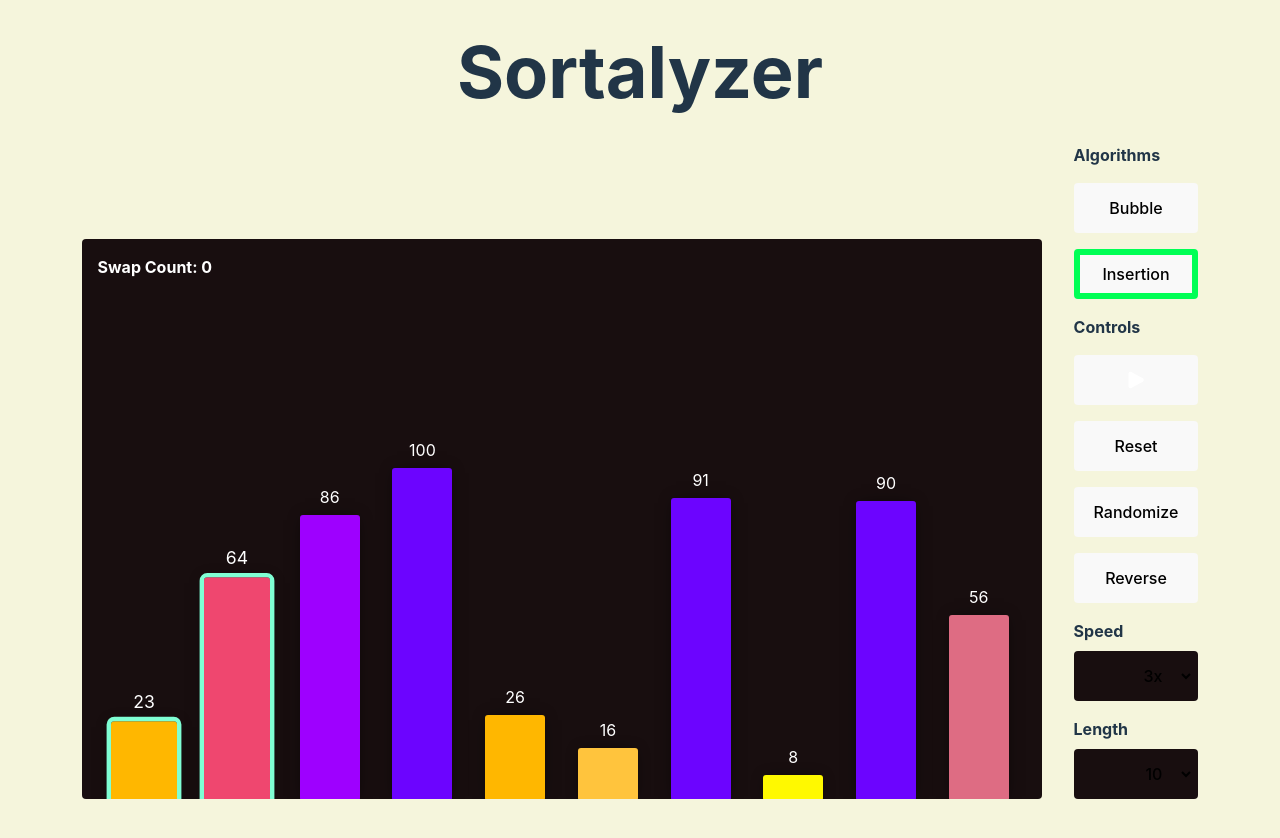
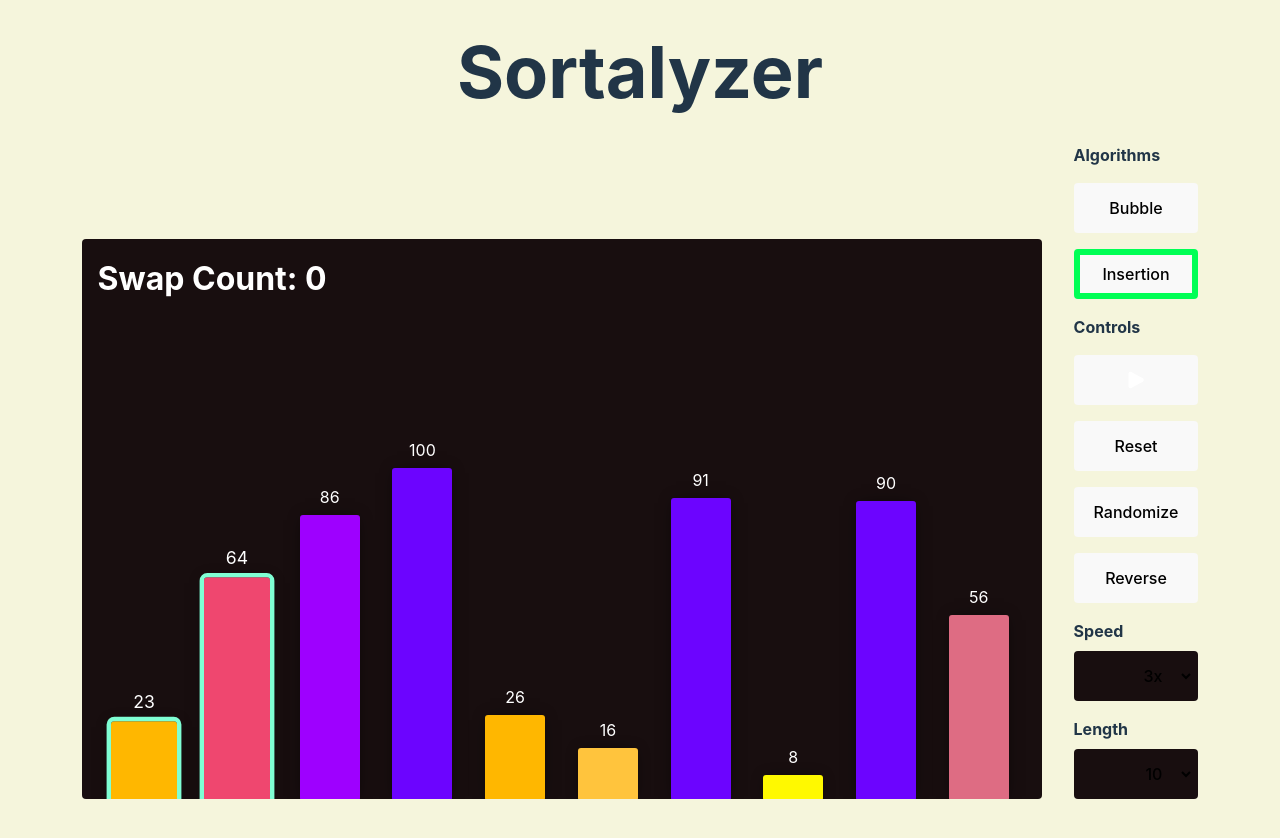
Before and after one commit to Tailsxz/sort-visualizer, a React (Vite) app: page / in a window 1280 px wide. Shown: the top 838 px of the page. Built offline with nearby package versions, Linux system fonts and the light colour scheme.

Commit message:
add: font-size clamp to info spans

```diff
--- a/src/index.css
+++ b/src/index.css
@@ -30,6 +30,10 @@ h1 {
   font-size: clamp(1rem, 5vw + 0.5rem, 10rem);
   line-height: 1.1;
   text-align: center;
+}
+
+span {
+  font-size: clamp(0.875rem, 2vw + 0.5rem, 2rem);
 }
 
 button,
```
